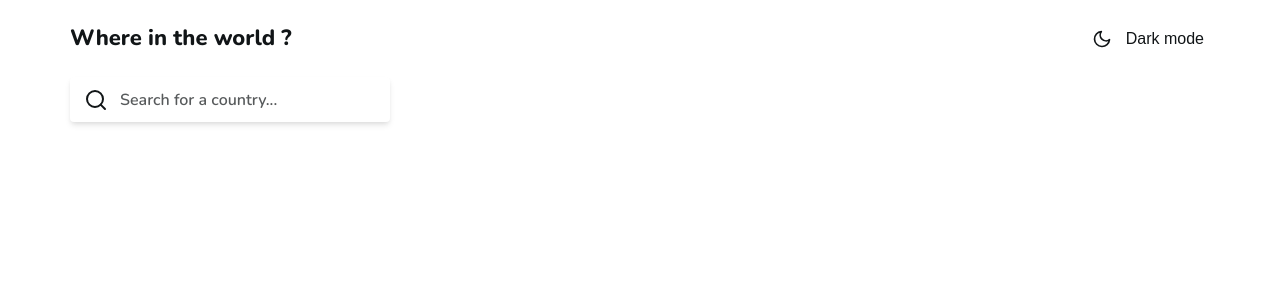
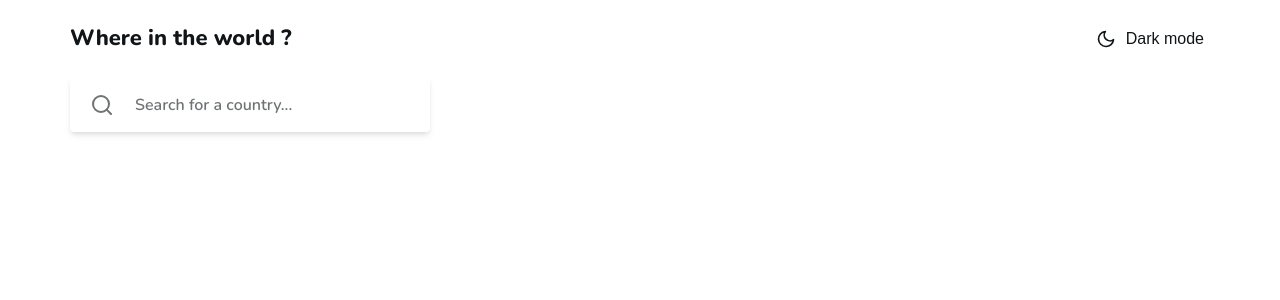
Before and after one commit to Sadeghbayan/rest-countries, a React (Create React App) app: page / in a window 1280 px wide. Shown: the top 300 px of the page. Built offline with nearby package versions, Linux system fonts and the light colour scheme.

Commit message:
add more generic style

```diff
--- a/src/components/Search/SearchInput.module.scss
+++ b/src/components/Search/SearchInput.module.scss
@@ -2,8 +2,8 @@
 
 .search-wrapper {
   position: relative;
-  width: 320px;
-  height: 45px;
+  width: 360px;
+  height: 55px;
   display: flex;
   align-items: center;
   .search-box {
@@ -11,12 +11,11 @@
     border: 0 solid #e5e7eb;
     width: 100%;
     height: 100%;
-    padding-left: 50px;
+    padding-left: 65px;
     font-size: $font-size-detail;
     font-family: $font-default;
     font-weight: $font-weight-mid;
-    box-shadow: 0 4px 6px -1px rgba(0, 0, 0, 0.1),
-      0 2px 4px -1px rgba(0, 0, 0, 0.06);
+    box-shadow: $box-shadow-elements;
     border-radius: 4px;
     background-color: var(--color-element);
     color: var(--color-text);
@@ -27,7 +26,8 @@
 
   svg {
     position: absolute;
-    margin: 0 $default-space;
+    margin: 0 $default-space * 2;
     color: var(--color-text);
+    opacity: $default-opacty;
   }
 }
--- a/src/index.css
+++ b/src/index.css
@@ -14,20 +14,20 @@
 
 input[type="text"]::-webkit-input-placeholder {
   color: var(--color-text);
-  opacity: 0.7;
+  opacity: 0.6;
 }
 
 input[type="text"]::-moz-placeholder {
   color: var(--color-text);
-  opacity: 0.7;
+  opacity: 0.6;
 }
 
 input[type="text"]::-ms-input-placeholder {
   color: var(--color-text);
-  opacity: 0.7;
+  opacity: 0.6;
 }
 
 input[type="text"]::placeholder {
   color: var(--color-text);
-  opacity: 0.7;
+  opacity: 0.6;
 }
--- a/src/styles/includes/_variables.scss
+++ b/src/styles/includes/_variables.scss
@@ -17,13 +17,21 @@ $font-size-default: $font-size-home;
 $white: white;
 
 // sapces
-$default-space: 14px;
+$default-space: 10px;
 
 // Border
 $border-radius-default: 4px;
 
 // line-height
 $line-height-default: 1.5;
+
+//box-shadow
+$box-shadow-elements: 0 4px 6px -1px rgba(0, 0, 0, 0.1),
+  0 2px 4px -1px rgba(0, 0, 0, 0.06);
+
+// opacity
+
+$default-opacty: 0.6;
 
 // breakpoints
 $grid-breakpoints: (
```
